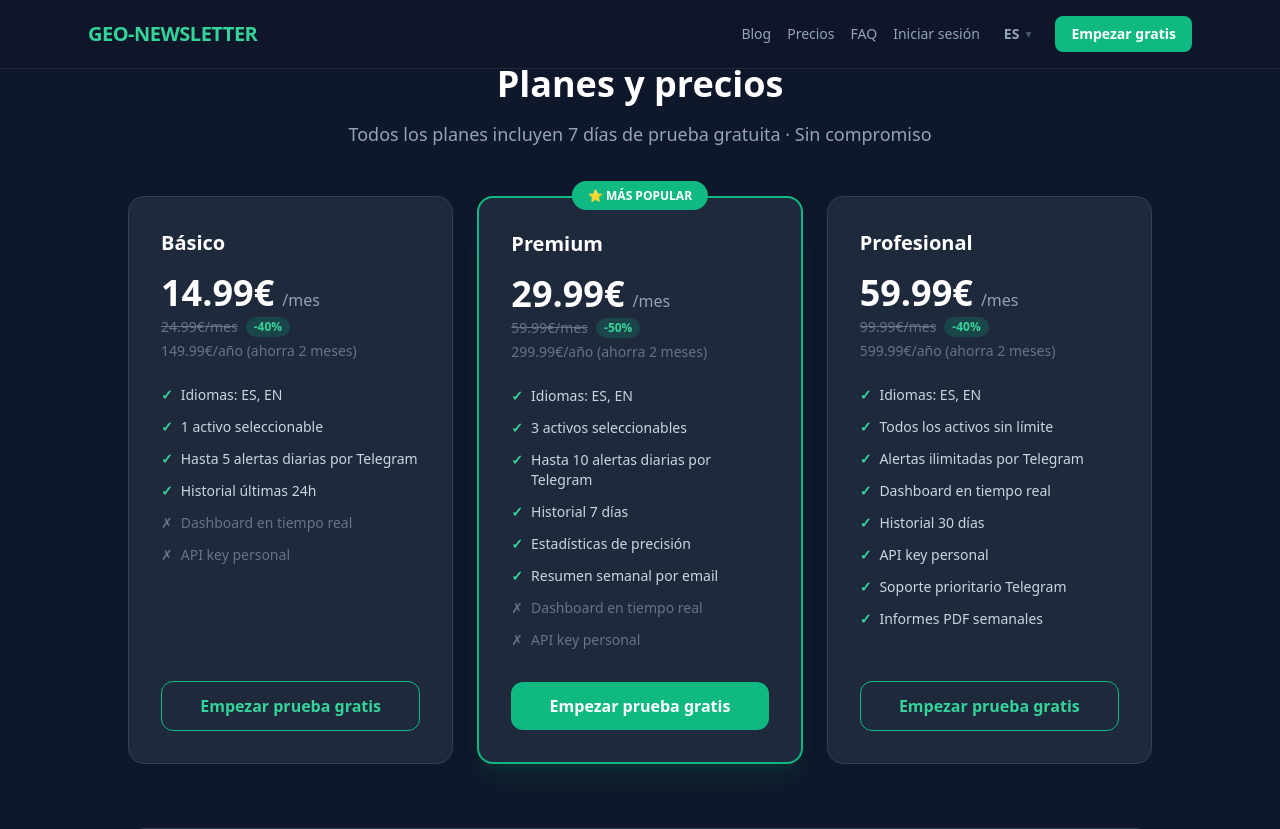
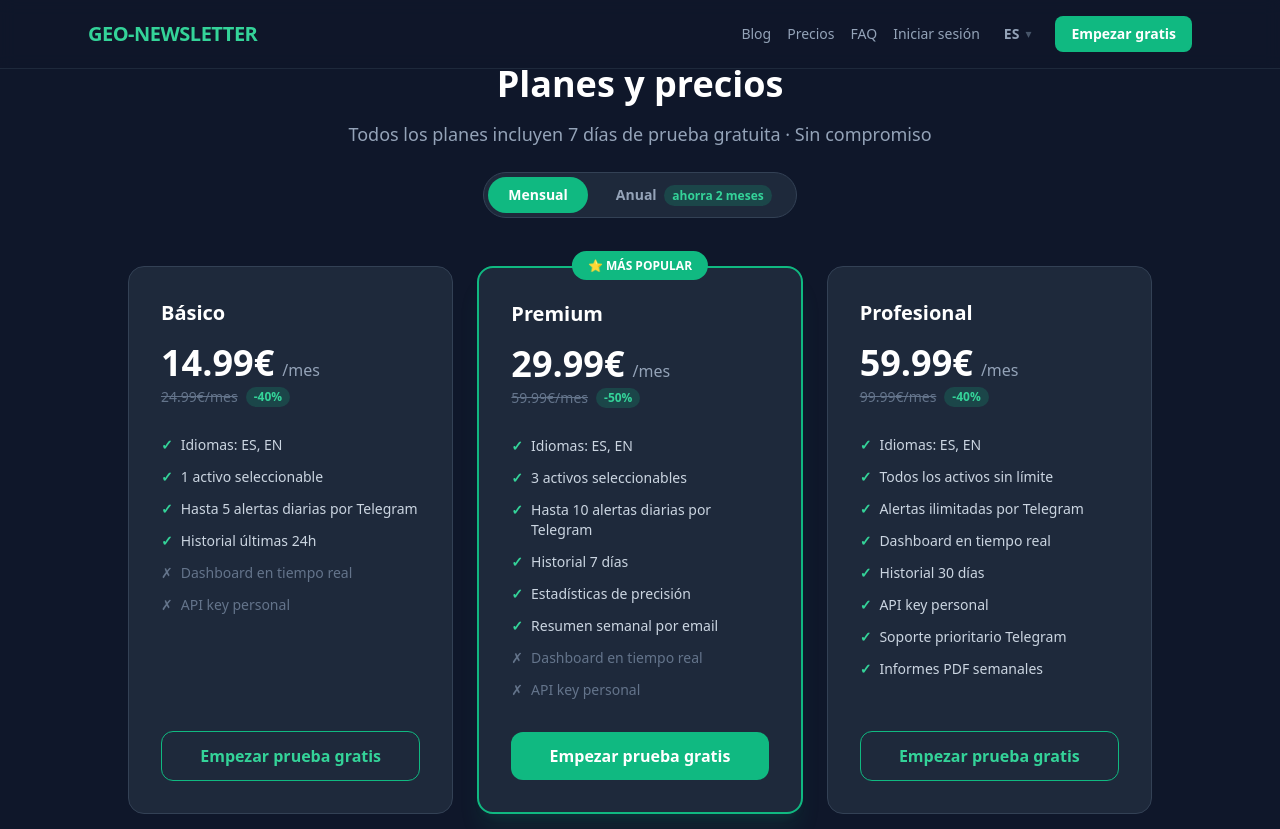
Before and after one commit to ortego88/geo-newsletter, a Flask app: page /pricing in a window 1280 px wide. Shown: the top 829 px of the page. Run offline with Flask 3, Linux system fonts and the light colour scheme; parts of the project's set-up code (start-up, migrations or seed data) failed here and were passed over; some libraries are stand-ins or nearby versions.

Commit message:
Change prices in landing page and pricing

```diff
--- a/templates/billing/pricing.html
+++ b/templates/billing/pricing.html
@@ -17,6 +17,17 @@
       <div class="text-center mb-12">
         <h1 class="text-4xl font-extrabold text-white mb-4" data-i18n="pricing.title">Planes y precios</h1>
         <p class="text-slate-400 text-lg" data-i18n="pricing.subtitle_full">Todos los planes incluyen 7 días de prueba gratuita · Sin compromiso</p>
+        <!-- Monthly / Annual toggle -->
+        <div class="inline-flex items-center gap-2 mt-6 bg-slate-800 border border-slate-700 rounded-full p-1">
+          <button id="btn-monthly" onclick="setPricingMode('monthly')"
+            class="px-5 py-2 rounded-full text-sm font-semibold transition bg-emerald-500 text-white" data-i18n="pricing.monthly_btn">
+            Mensual
+          </button>
+          <button id="btn-annual" onclick="setPricingMode('annual')"
+            class="px-5 py-2 rounded-full text-sm font-semibold transition text-slate-400 hover:text-white">
+            <span data-i18n="pricing.annual_btn">Anual</span> <span class="ml-1 text-xs bg-emerald-500/20 text-emerald-400 px-2 py-0.5 rounded-full" data-i18n="pricing.save_badge">ahorra 2 meses</span>
+          </button>
+        </div>
       </div>
 
       <!-- Flash messages -->
@@ -37,6 +48,8 @@
         <!-- Basic -->
         <div class="bg-slate-800 border border-slate-700 rounded-2xl p-8 flex flex-col">
           <h3 class="text-xl font-bold text-white mb-1" data-i18n="plan.basic.name">{{ plans.basic.name }}</h3>
+          <!-- Monthly price -->
+          <div class="pricing-monthly">
             <div class="flex items-baseline gap-2 mt-3 mb-1">
               <span class="text-4xl font-extrabold text-white">{{ plans.basic.price_monthly }}€</span>
               <span class="text-slate-400" data-i18n="pricing.per_month">/mes</span>
@@ -45,7 +58,20 @@
               <span class="line-through text-slate-500 text-sm">{{ plans.basic.original_price }}€/<span data-i18n="pricing.per_month_short">mes</span></span>
               <span class="bg-emerald-500/20 text-emerald-400 text-xs font-bold px-2 py-0.5 rounded-full">-{{ plans.basic.discount_pct }}%</span>
             </div>
-          <p class="text-slate-500 text-sm mb-6">{{ plans.basic.price_yearly }}€/<span data-i18n="pricing.per_year_short">año</span> (<span data-i18n="pricing.save_2_months">ahorra 2 meses</span>)</p>
+          </div>
+          <!-- Annual price -->
+          <div class="pricing-annual hidden">
+            <div class="flex items-baseline gap-2 mt-3 mb-1">
+              <span class="text-4xl font-extrabold text-white">{{ "%.2f"|format(plans.basic.price_yearly / 12) }}€</span>
+              <span class="text-slate-400" data-i18n="pricing.per_month">/mes</span>
+            </div>
+            <div class="flex items-center gap-2 mb-1">
+              <span class="line-through text-slate-500 text-sm">{{ plans.basic.original_price }}€/<span data-i18n="pricing.per_month_short">mes</span></span>
+              <span class="bg-emerald-500/20 text-emerald-400 text-xs font-bold px-2 py-0.5 rounded-full">-{{ "%.0f"|format((1 - plans.basic.price_yearly / 12 / plans.basic.original_price) * 100) }}%</span>
+            </div>
+            <p class="text-slate-500 text-sm">{{ plans.basic.price_yearly }}€ <span data-i18n="pricing.billed_annually">facturado anualmente</span></p>
+          </div>
+          <div class="mb-6"></div>
           <ul class="space-y-3 text-sm text-slate-300 flex-1 mb-8">
             <li class="flex gap-2"><span class="text-emerald-400 font-bold">✓</span> <span data-i18n="plan.basic.lang">Idiomas: ES, EN</span></li>
             <li class="flex gap-2"><span class="text-emerald-400 font-bold">✓</span> <span data-i18n="plan.basic.assets">1 activo seleccionable</span></li>
@@ -65,6 +91,8 @@
             <span class="bg-emerald-500 text-white text-xs font-bold px-4 py-1.5 rounded-full whitespace-nowrap" data-i18n="pricing.most_popular">⭐ MÁS POPULAR</span>
           </div>
           <h3 class="text-xl font-bold text-white mb-1" data-i18n="plan.premium.name">{{ plans.premium.name }}</h3>
+          <!-- Monthly price -->
+          <div class="pricing-monthly">
             <div class="flex items-baseline gap-2 mt-3 mb-1">
               <span class="text-4xl font-extrabold text-white">{{ plans.premium.price_monthly }}€</span>
               <span class="text-slate-400" data-i18n="pricing.per_month">/mes</span>
@@ -73,7 +101,20 @@
               <span class="line-through text-slate-500 text-sm">{{ plans.premium.original_price }}€/<span data-i18n="pricing.per_month_short">mes</span></span>
               <span class="bg-emerald-500/20 text-emerald-400 text-xs font-bold px-2 py-0.5 rounded-full">-{{ plans.premium.discount_pct }}%</span>
             </div>
-          <p class="text-slate-500 text-sm mb-6">{{ plans.premium.price_yearly }}€/<span data-i18n="pricing.per_year_short">año</span> (<span data-i18n="pricing.save_2_months">ahorra 2 meses</span>)</p>
+          </div>
+          <!-- Annual price -->
+          <div class="pricing-annual hidden">
+            <div class="flex items-baseline gap-2 mt-3 mb-1">
+              <span class="text-4xl font-extrabold text-white">{{ "%.2f"|format(plans.premium.price_yearly / 12) }}€</span>
+              <span class="text-slate-400" data-i18n="pricing.per_month">/mes</span>
+            </div>
+            <div class="flex items-center gap-2 mb-1">
+              <span class="line-through text-slate-500 text-sm">{{ plans.premium.original_price }}€/<span data-i18n="pricing.per_month_short">mes</span></span>
+              <span class="bg-emerald-500/20 text-emerald-400 text-xs font-bold px-2 py-0.5 rounded-full">-{{ "%.0f"|format((1 - plans.premium.price_yearly / 12 / plans.premium.original_price) * 100) }}%</span>
+            </div>
+            <p class="text-slate-500 text-sm">{{ plans.premium.price_yearly }}€ <span data-i18n="pricing.billed_annually">facturado anualmente</span></p>
+          </div>
+          <div class="mb-6"></div>
           <ul class="space-y-3 text-sm text-slate-300 flex-1 mb-8">
             <li class="flex gap-2"><span class="text-emerald-400 font-bold">✓</span> <span data-i18n="plan.premium.lang">Idiomas: ES, EN</span></li>
             <li class="flex gap-2"><span class="text-emerald-400 font-bold">✓</span> <span data-i18n="plan.premium.assets">3 activos seleccionables</span></li>
@@ -92,6 +133,8 @@
         <!-- Pro -->
         <div class="bg-slate-800 border border-slate-700 rounded-2xl p-8 flex flex-col">
           <h3 class="text-xl font-bold text-white mb-1" data-i18n="plan.pro.name">{{ plans.pro.name }}</h3>
+          <!-- Monthly price -->
+          <div class="pricing-monthly">
             <div class="flex items-baseline gap-2 mt-3 mb-1">
               <span class="text-4xl font-extrabold text-white">{{ plans.pro.price_monthly }}€</span>
               <span class="text-slate-400" data-i18n="pricing.per_month">/mes</span>
@@ -100,7 +143,20 @@
               <span class="line-through text-slate-500 text-sm">{{ plans.pro.original_price }}€/<span data-i18n="pricing.per_month_short">mes</span></span>
               <span class="bg-emerald-500/20 text-emerald-400 text-xs font-bold px-2 py-0.5 rounded-full">-{{ plans.pro.discount_pct }}%</span>
             </div>
-          <p class="text-slate-500 text-sm mb-6">{{ plans.pro.price_yearly }}€/<span data-i18n="pricing.per_year_short">año</span> (<span data-i18n="pricing.save_2_months">ahorra 2 meses</span>)</p>
+          </div>
+          <!-- Annual price -->
+          <div class="pricing-annual hidden">
+            <div class="flex items-baseline gap-2 mt-3 mb-1">
+              <span class="text-4xl font-extrabold text-white">{{ "%.2f"|format(plans.pro.price_yearly / 12) }}€</span>
+              <span class="text-slate-400" data-i18n="pricing.per_month">/mes</span>
+            </div>
+            <div class="flex items-center gap-2 mb-1">
+              <span class="line-through text-slate-500 text-sm">{{ plans.pro.original_price }}€/<span data-i18n="pricing.per_month_short">mes</span></span>
+              <span class="bg-emerald-500/20 text-emerald-400 text-xs font-bold px-2 py-0.5 rounded-full">-{{ "%.0f"|format((1 - plans.pro.price_yearly / 12 / plans.pro.original_price) * 100) }}%</span>
+            </div>
+            <p class="text-slate-500 text-sm">{{ plans.pro.price_yearly }}€ <span data-i18n="pricing.billed_annually">facturado anualmente</span></p>
+          </div>
+          <div class="mb-6"></div>
           <ul class="space-y-3 text-sm text-slate-300 flex-1 mb-8">
             <li class="flex gap-2"><span class="text-emerald-400 font-bold">✓</span> <span data-i18n="plan.pro.lang">Idiomas: ES, EN</span></li>
             <li class="flex gap-2"><span class="text-emerald-400 font-bold">✓</span> <span data-i18n="plan.pro.assets">Todos los activos sin límite</span></li>
@@ -216,6 +272,10 @@
       "pricing.per_month_short": "mes",
       "pricing.per_year_short": "año",
       "pricing.save_2_months": "ahorra 2 meses",
+      "pricing.monthly_btn": "Mensual",
+      "pricing.annual_btn": "Anual",
+      "pricing.save_badge": "ahorra 2 meses",
+      "pricing.billed_annually": "facturado anualmente",
       "pricing.start_trial": "Empezar prueba gratis",
       "pricing.most_popular": "⭐ MÁS POPULAR",
       "pricing.comparison": "Comparativa completa de características",
@@ -272,6 +332,10 @@
       "pricing.per_month_short": "mo",
       "pricing.per_year_short": "yr",
       "pricing.save_2_months": "save 2 months",
+      "pricing.monthly_btn": "Monthly",
+      "pricing.annual_btn": "Annual",
+      "pricing.save_badge": "save 2 months",
+      "pricing.billed_annually": "billed annually",
       "pricing.start_trial": "Start free trial",
       "pricing.most_popular": "⭐ MOST POPULAR",
       "pricing.comparison": "Full feature comparison",
@@ -391,6 +455,25 @@
     }
   });
 
+  function setPricingMode(mode) {
+    var monthlyEls = document.querySelectorAll('.pricing-monthly');
+    var annualEls = document.querySelectorAll('.pricing-annual');
+    var btnM = document.getElementById('btn-monthly');
+    var btnA = document.getElementById('btn-annual');
+
+    if (mode === 'annual') {
+      monthlyEls.forEach(function(el) { el.classList.add('hidden'); });
+      annualEls.forEach(function(el) { el.classList.remove('hidden'); });
+      btnM.className = 'px-5 py-2 rounded-full text-sm font-semibold transition text-slate-400 hover:text-white';
+      btnA.className = 'px-5 py-2 rounded-full text-sm font-semibold transition bg-emerald-500 text-white';
+    } else {
+      monthlyEls.forEach(function(el) { el.classList.remove('hidden'); });
+      annualEls.forEach(function(el) { el.classList.add('hidden'); });
+      btnM.className = 'px-5 py-2 rounded-full text-sm font-semibold transition bg-emerald-500 text-white';
+      btnA.className = 'px-5 py-2 rounded-full text-sm font-semibold transition text-slate-400 hover:text-white';
+    }
+  }
+
   document.addEventListener('DOMContentLoaded', function() {
     var lang = localStorage.getItem('geo_lang') || 'es';
     if (!PRICING_TRANSLATIONS[lang]) lang = 'es';
```
Also changed, not shown: templates/dashboard/assets.html (+10 -5 lines), templates/landing.html (+7 -5 lines). Lines whose indentation alone changed are shown as unchanged.
